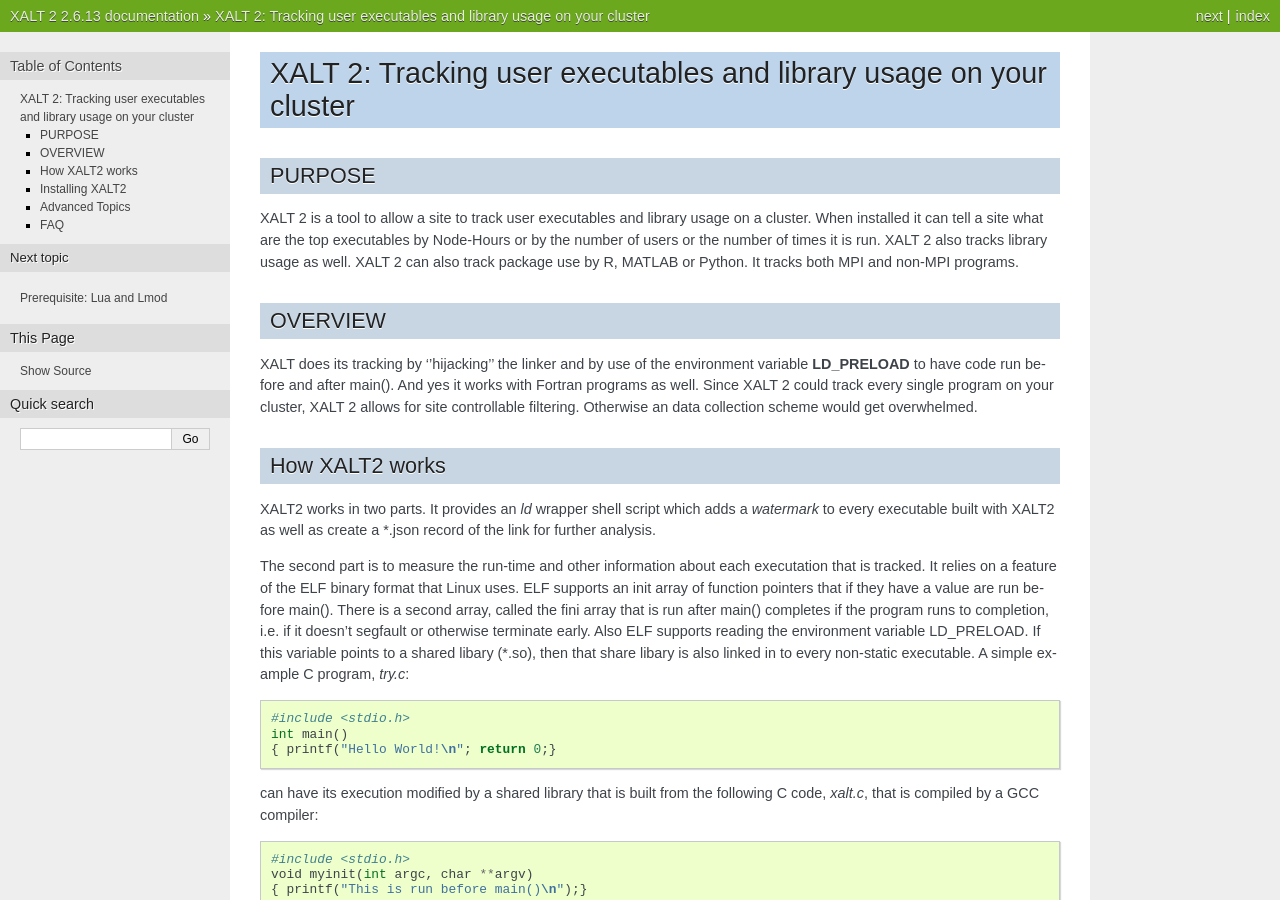
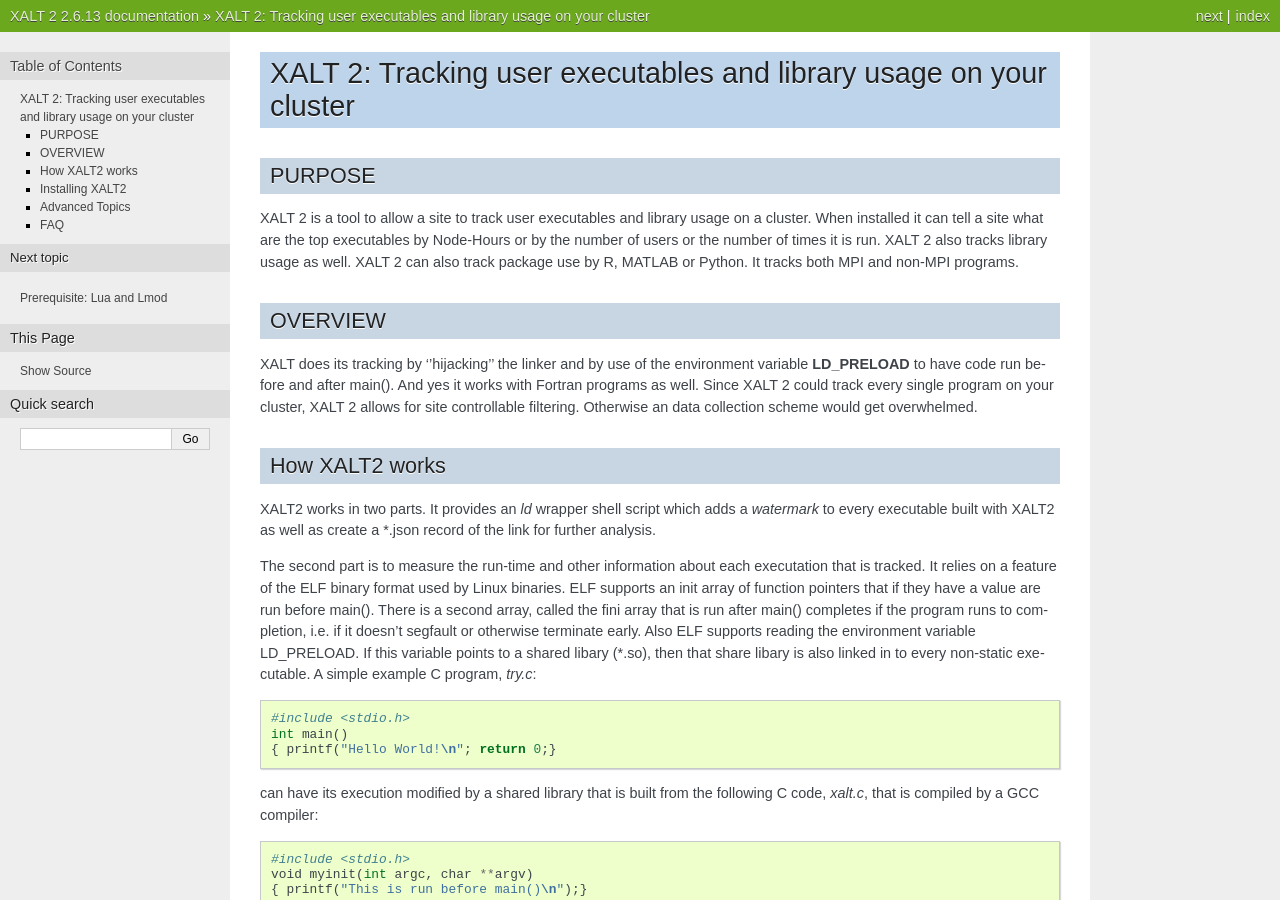
Before and after one commit to xalt/xalt, a Sphinx documentation site: the page built from docs/source/index.rst, in a window 1280 px wide and 900 px high. Built offline with Sphinx 7.4.7, drawn with Linux system fonts in a browser that asks for light colours.

Commit message:
better wording

```diff
--- a/docs/source/index.rst
+++ b/docs/source/index.rst
@@ -29,14 +29,14 @@
 
 The second part is to measure the run-time and other information about
 each executation that is tracked. It relies on a feature of the ELF
-binary format that Linux uses. ELF supports an init array of function
-pointers that if they have a value are run before main(). There is a
-second array, called the fini array that is run after main()
-completes if the program runs to completion, i.e. if it doesn't
-segfault or otherwise terminate early.  Also ELF supports reading the
-environment variable LD_PRELOAD.  If this variable points to a shared
-libary (\*.so), then that share libary is also linked in to every
-non-static executable.  A simple example C program, *try.c*::
+binary format used by Linux binaries. ELF supports an init array of
+function pointers that if they have a value are run before
+main(). There is a second array, called the fini array that is run
+after main() completes if the program runs to completion, i.e. if it
+doesn't segfault or otherwise terminate early.  Also ELF supports
+reading the environment variable LD_PRELOAD.  If this variable points
+to a shared libary (\*.so), then that share libary is also linked in
+to every non-static executable.  A simple example C program, *try.c*::
 
      #include <stdio.h>
      int main()
```
